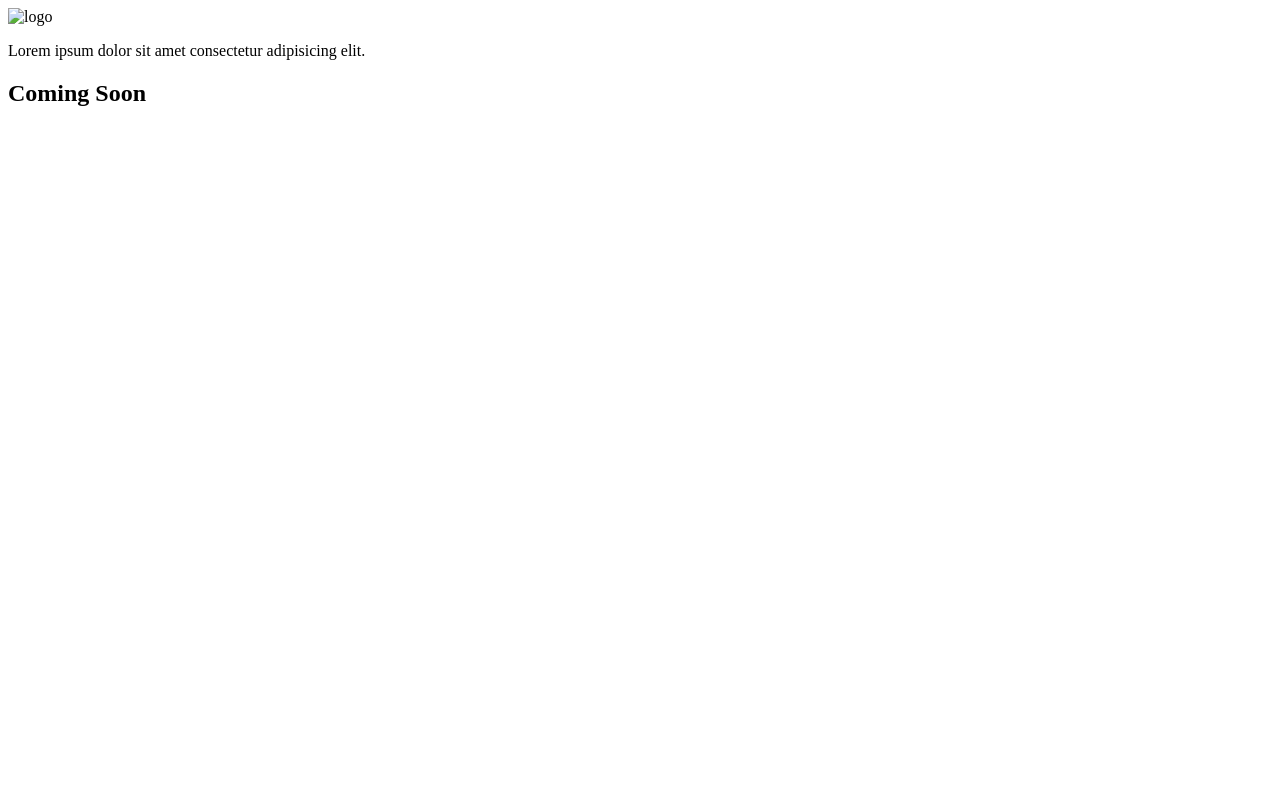
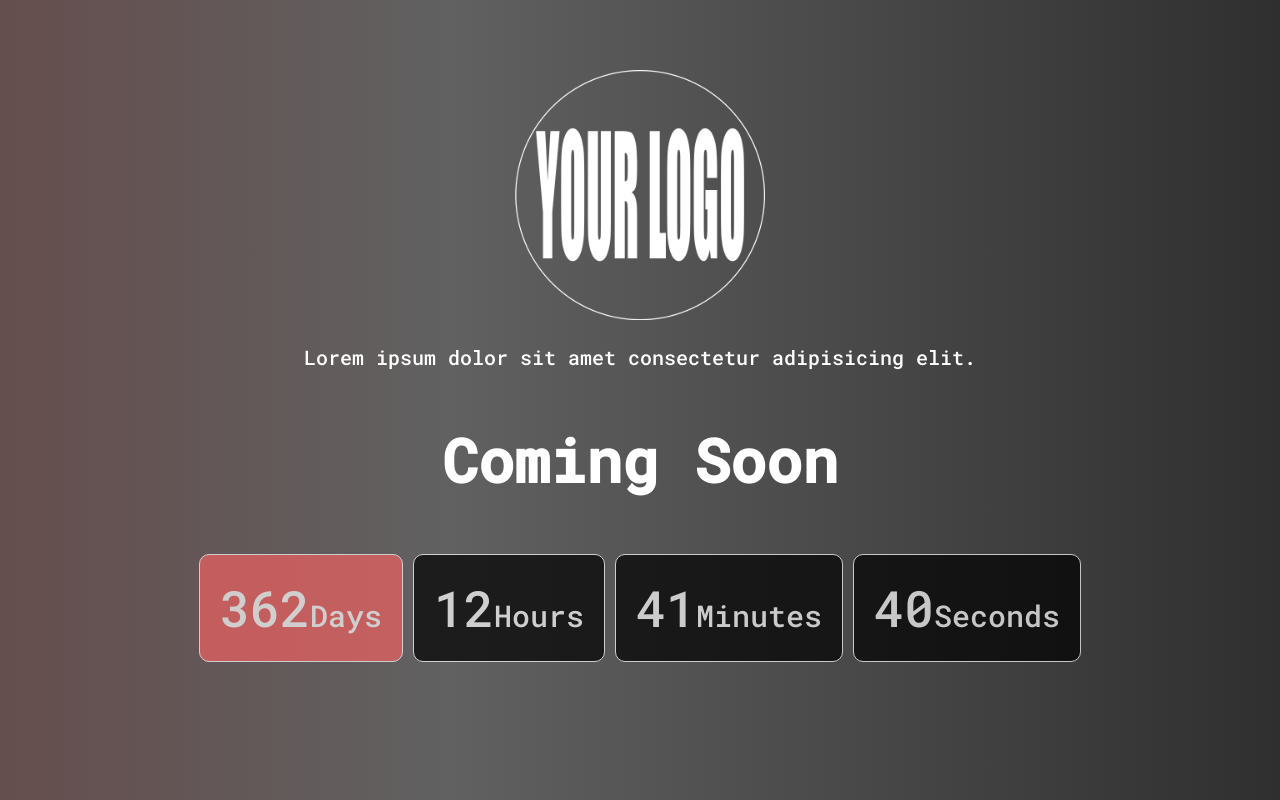
Before and after one commit to x4nd3r0x/comingsoon, a website: page dist/index.html in a window 1280 px wide. Drawn offline with Linux system fonts and the light colour scheme; the site is published under a folder, as on GitHub Pages, so addresses that start at the root find nothing.

Commit message:
Directories

```diff
--- a/dist/css/style.css
+++ b/dist/css/style.css
@@ -20,7 +20,7 @@ body {
 .landing {
   position: relative;
   background-attachment: fixed;
-  background-image: url(/img/bg.jpg);
+  background-image: url(../img/bg.jpg);
   background-size: cover;
   background-position: center;
   height: 100vh;
--- a/dist/index.html
+++ b/dist/index.html
@@ -3,7 +3,7 @@
   <head>
     <meta charset="UTF-8" />
     <meta name="viewport" content="width=device-width, initial-scale=1.0" />
-    <link rel="stylesheet" href="/css/style.css" />
+    <link rel="stylesheet" href="css/style.css" />
     <link
       href="https://fonts.googleapis.com/css2?family=Roboto+Mono:wght@500&display=swap"
       rel="stylesheet"
@@ -14,7 +14,7 @@
   <body>
     <section class="landing">
       <div class="landing-inner">
-        <img class="logo" src="/img/logoblack.png" alt="logo" />
+        <img class="logo" src="img/logoblack.png" alt="logo" />
         <p>Lorem ipsum dolor sit amet consectetur adipisicing elit.</p>
         <h1>
           Coming Soon
@@ -22,6 +22,6 @@
         <div class="countdown"></div>
       </div>
     </section>
-    <script src="/js/main.js"></script>
+    <script src="js/main.js"></script>
   </body>
 </html>
```
